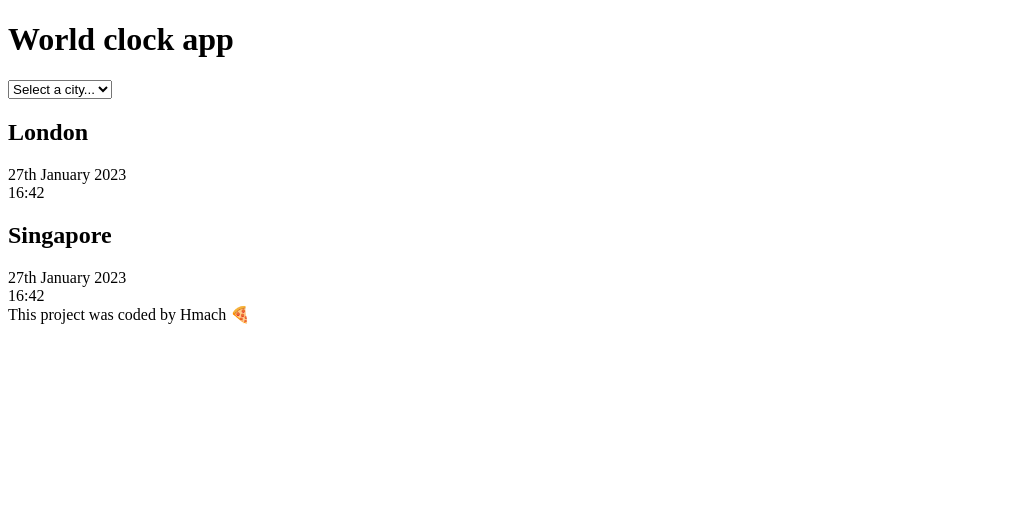
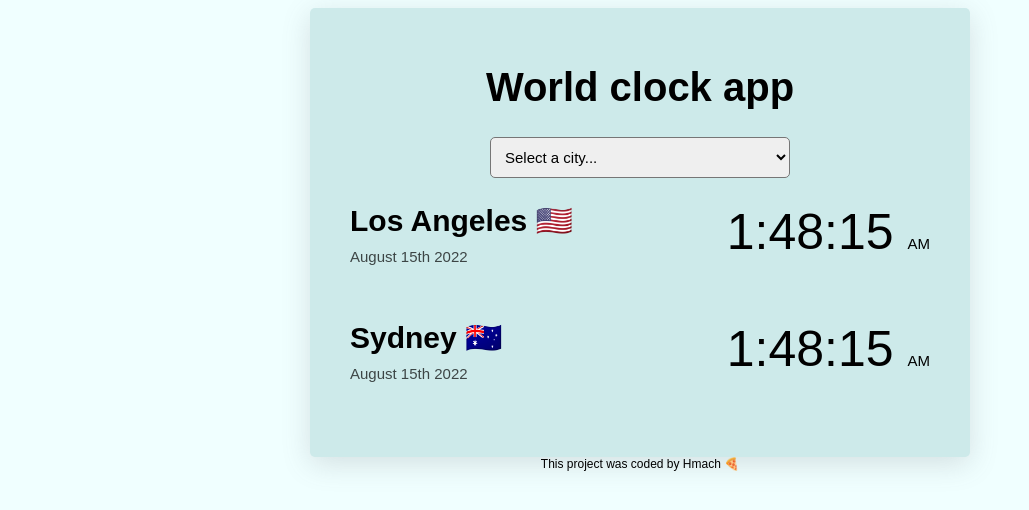
Before and after one commit to hmach711/World-clock2, a plain HTML site: page Index.html in a window 1280 px wide. Shown: the whole page, without its empty margins (0-1029 px from the left). Drawn offline with Linux system fonts and the light colour scheme; a script that the page names is missing.

Commit message:
added css to file

```diff
--- a/Index.html
+++ b/Index.html
@@ -4,7 +4,7 @@
     <meta charset="UTF-8">
     <meta name="viewport" content="width=device-width, initial-scale=1.0">
     <title>Document</title>
-    <link href="css/style.css"/>
+    <link rel="stylesheet" href="css/style.css"/>
 </head>
 <body>
     <div class="container">
@@ -15,19 +15,22 @@
     <option value="">Singapore 🇸🇬 </option>
     <option value="">New York 🇺🇸</option>
 </select>
+
 <div class="city">
-    <h2>London</h2>
-</div>
-<div class="date">27th January 2023</div>
-<div class="time">16:42</div>
+    <div>
+    <h2>Los Angeles 🇺🇸</h2>
+    <div class="date">August 15th 2022</div>
+    </div>
+    <div class="time">1:48:15 <small>AM</small></div>
+  </div>
 
-<div class="city-two">
-    <h2>Singapore</h2>
-<div class="date">27th January 2023</div>
-<div class="time">16:42</div>
-</div>
-
-</div>
+  <div class="city">
+    <div>
+    <h2>Sydney 🇦🇺</h2>
+    <div class="date">August 15th 2022</div>
+    </div>
+    <div class="time">1:48:15 <small>AM</small></div>
+  </div>
 </div>
 </body>
 
--- a/css/style.css
+++ b/css/style.css
@@ -0,0 +1,66 @@
+
+body {
+    background-color: azure;
+}
+
+.container {
+background: rgb(205, 234, 234);
+display: block;
+margin: 0 auto;
+max-width: 600px;
+padding: 30px; ;
+font-family: sans-serif;
+border-radius: 5px;
+box-shadow:rgba(100, 100, 111, 0.2) 0px 7px 29px 0px; ;
+}
+
+select {
+  width: 50%;
+  padding: 10px;
+  margin: 0 auto;
+  display: block;
+  border-radius: 5px;
+  font-size: 15px;
+}
+
+h1 {
+text-align: center;
+font-size: 40px;
+font-weight: bolder;
+
+}
+h2 {
+    font-size: 30px;
+    margin: 0 0 10px;
+}
+
+.city {
+  display: flex;
+  justify-content: space-between;
+  padding: 10px;
+  margin: 15px auto;
+}
+.date {
+    margin: 5px auto;
+}
+.time small {
+    font-size: 15px;
+}
+
+.time {
+    font-size: 50px;
+    margin: 0 0 10px;
+}
+
+.date {
+    padding-bottom: 15px;
+
+opacity: 0.7;
+    font-size: 15px;
+}
+footer {
+text-align: center;
+font-family: sans-serif;
+font-size:12px;
+
+}
--- a/javascript/index.js
+++ /dev/null
@@ -1 +0,0 @@
-alert ("hello");
```
